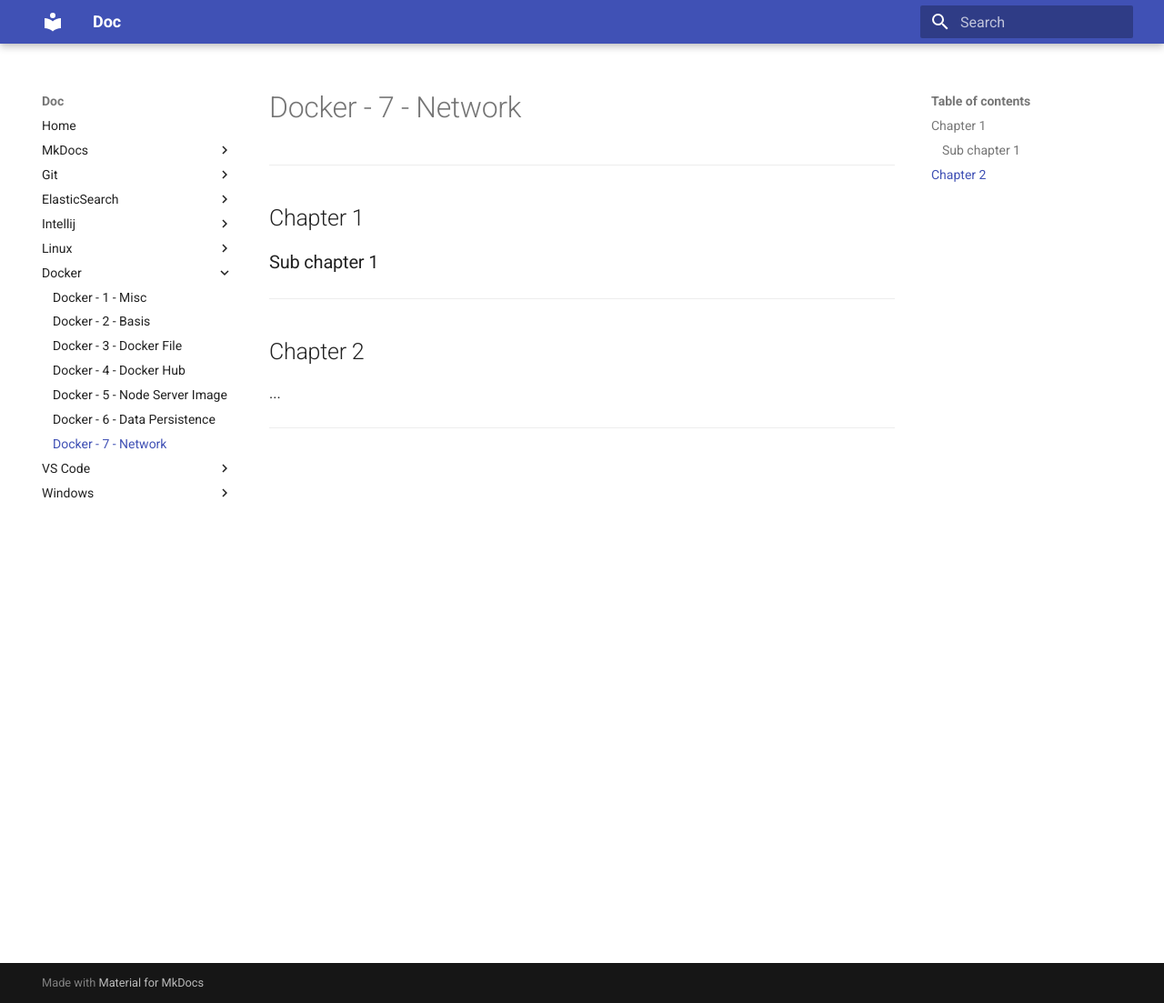
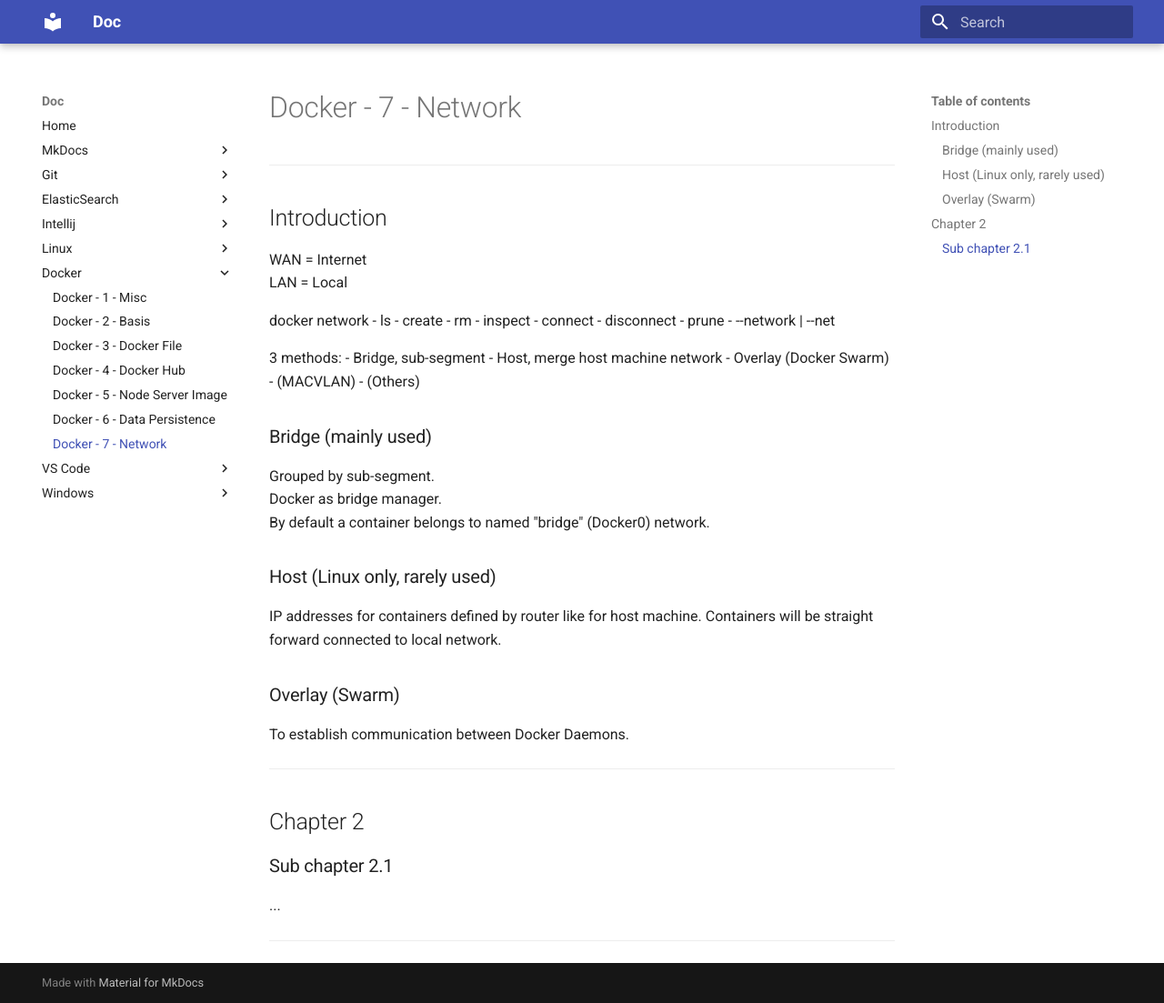
Before and after one commit to oldu73/doc, an MkDocs documentation site: the page built from docs/docker/7-docker-network.md, in a window 1280 px wide and 1103 px high. Shown: the whole window at 91% size. Built offline with MkDocs 1.6.1 and Material for MkDocs 9.7.7, drawn with Linux system fonts in a browser that asks for light colours.

Commit message:
docker - network - introduction

```diff
--- a/docs/docker/7-docker-network.md
+++ b/docs/docker/7-docker-network.md
@@ -2,14 +2,49 @@
 
 ***
 
-## Chapter 1
+## Introduction
 
-### Sub chapter 1
+WAN = Internet
+LAN = Local
+
+docker network
+- ls
+- create
+- rm
+- inspect
+- connect
+- disconnect
+- prune
+- \--network \| \--net
+
+3 methods:
+- Bridge, sub-segment
+- Host, merge host machine network
+- Overlay (Docker Swarm)
+- (MACVLAN)
+- (Others)
+
+### Bridge (mainly used)
+
+Grouped by sub-segment.
+Docker as bridge manager.
+By default a container belongs to named "bridge" (Docker0) network.
+
+### Host (Linux only, rarely used)
+
+IP addresses for containers defined by router like for host machine.
+Containers will be straight forward connected to local network.
+
+### Overlay (Swarm)
+
+To establish communication between Docker Daemons.
 
 ***
 
 ## Chapter 2
 
+### Sub chapter 2.1
+
 ...
 
 ***
```
